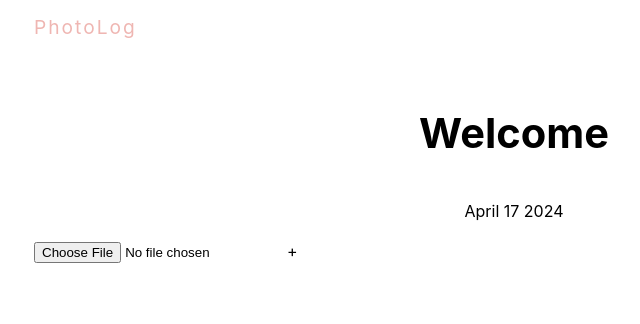
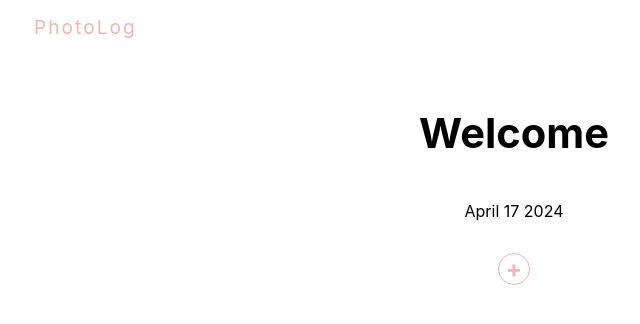
Before and after one commit to dantan380/photoLog, a React (Vite) app: page / in a window 1280 px wide. Shown: the top 324 px of the page, without its empty margins (126-766 px from the left). Built offline with nearby package versions, Linux system fonts and the light colour scheme.

Commit message:
Add styling for upload button.

```diff
--- a/src/index.css
+++ b/src/index.css
@@ -30,3 +30,36 @@
   margin-top: 60px;
   font-size: 2.6rem;
 }
+
+form{
+  margin: 30px auto 10px;
+  text-align: center;
+}
+label input{
+  height: 0;
+  width: 0;
+  opacity: 0;
+}
+label{
+  display: block;
+  width: 30px;
+  height: 30px;
+  border: 1px solid var(--primary);
+  border-radius: 50%;
+  margin: 10px auto;
+  line-height: 30px;
+  color: var(--primary);
+  font-weight: bold;
+  font-size: 24px;
+}
+label:hover{
+  background: var(--primary);
+  color: white;
+}
+.output{
+  height: 60px;
+  font-size: 0.8rem;
+}
+.error{
+  color: var(--error);
+}
```
